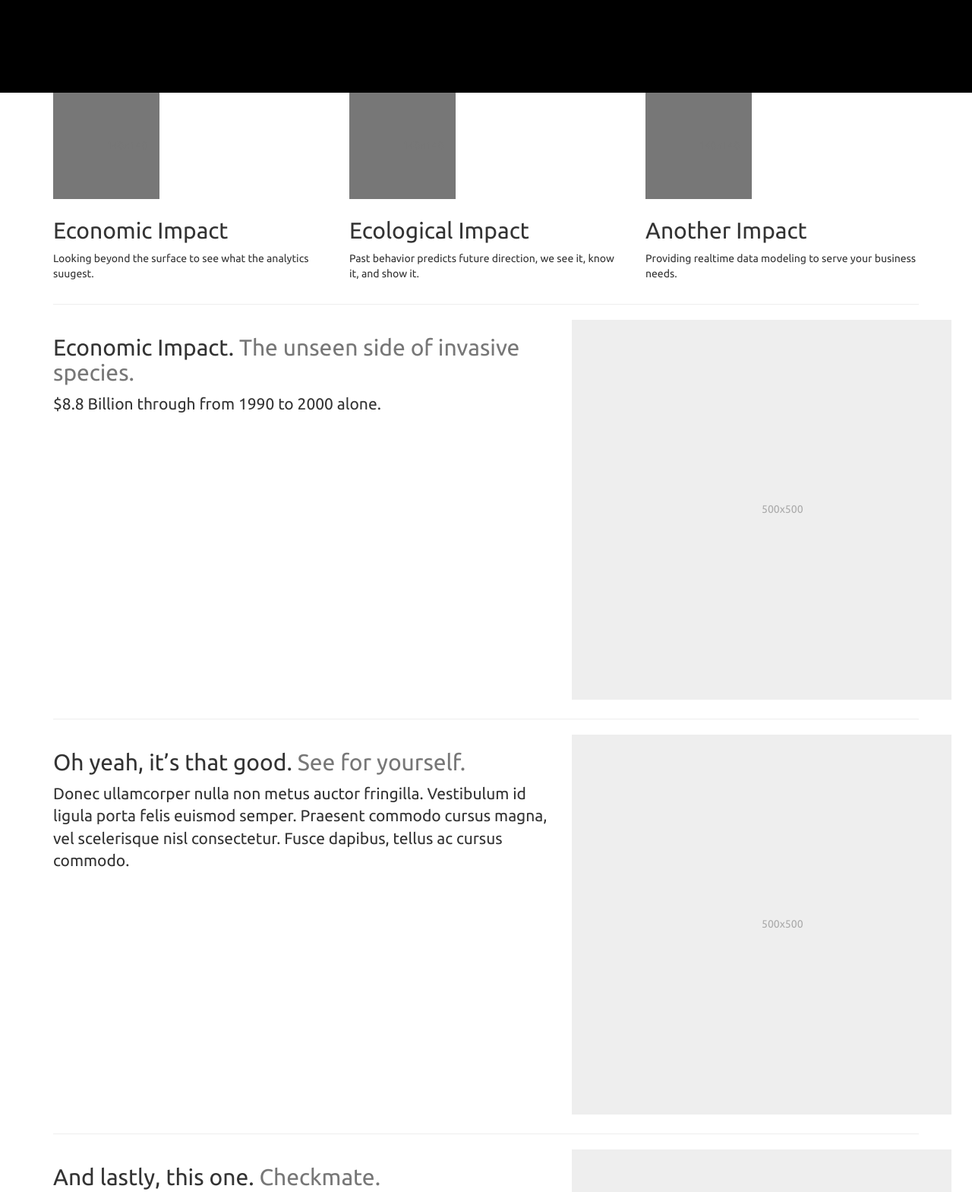
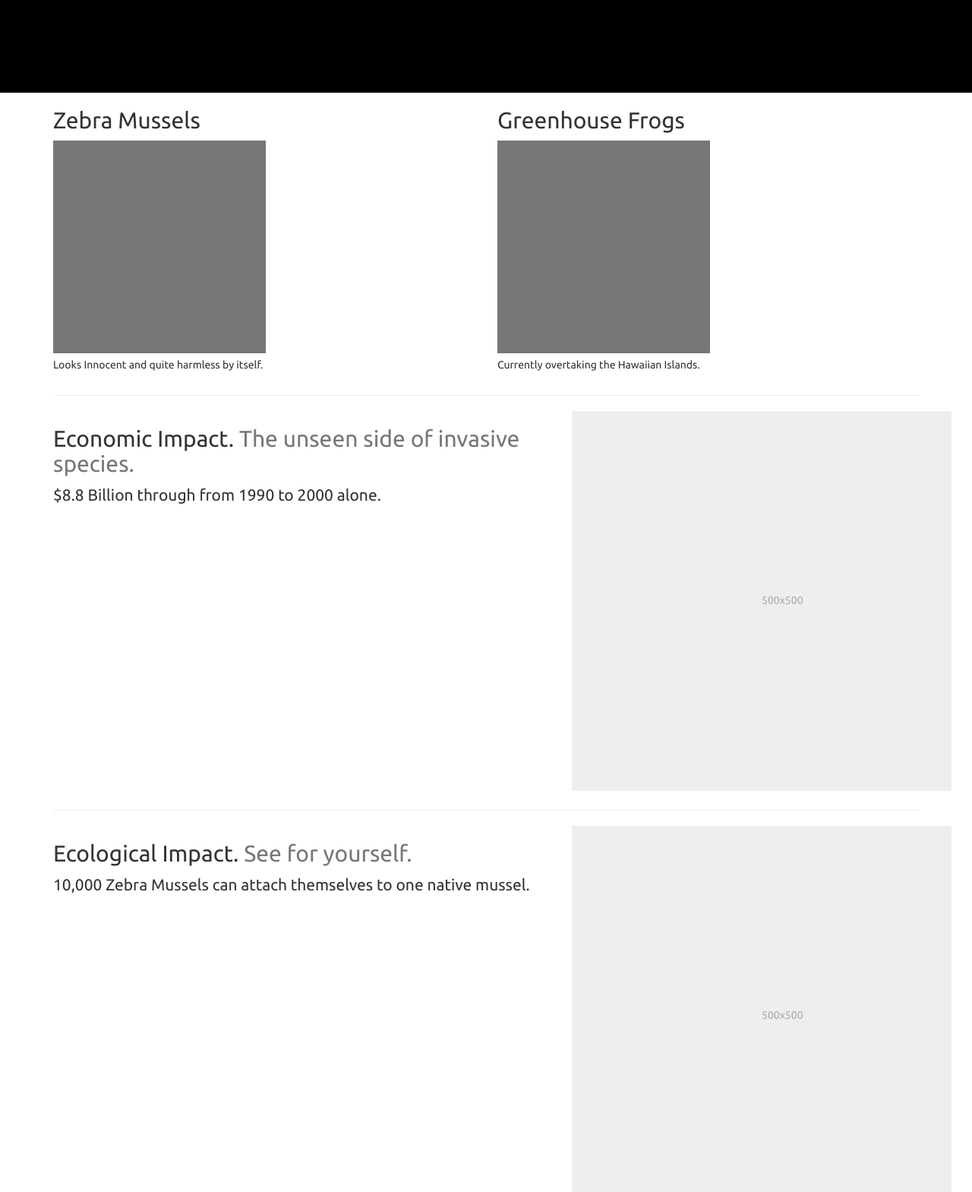
Before and after one commit to sarahgao22sg/Project3, a plain HTML site: page templates/index.html in a window 1280 px wide. Shown: the part 620-2189 px from the top of the page at 76% size. Drawn offline with nearby package versions, Linux system fonts and the light colour scheme.

Commit message:
Updates to Homepage

```diff
--- a/templates/index.html
+++ b/templates/index.html
@@ -44,20 +44,15 @@
   <div class="container marketing">
     <!-- Three columns of text below the carousel -->
     <div class="row">
-      <div class="col-lg-4">
-        <svg class="bd-placeholder-img rounded-circle" width="140" height="140" xmlns="http://www.w3.org/2000/svg" preserveAspectRatio="xMidYMid slice" focusable="false" role="img" aria-label="Placeholder: 140x140"><title>Placeholder</title><rect width="100%" height="100%" fill="#777"></rect><text x="50%" y="50%" fill="#777" dy=".3em">140x140</text></svg>
-        <h2>Economic Impact</h2>
-        <p>Looking beyond the surface to see what the analytics suugest.</p>
+      <div class="col-lg-6">
+        <h2>Zebra Mussels</h2>
+        <svg class="bd-placeholder-img rounded-circle" width="280" height="280" xmlns="http://www.w3.org/2000/svg" preserveAspectRatio="xMidYMid slice" focusable="false" role="img" aria-label="Placeholder: 140x140"><title>Placeholder</title><rect width="100%" height="100%" fill="#777"></rect><text x="50%" y="50%" fill="#777" dy=".3em">140x140</text></svg>
+        <p>Looks Innocent and quite harmless by itself.</p>
       </div><!-- /.col-lg-4 -->
-      <div class="col-lg-4">
-        <svg class="bd-placeholder-img rounded-circle" width="140" height="140" xmlns="http://www.w3.org/2000/svg" preserveAspectRatio="xMidYMid slice" focusable="false" role="img" aria-label="Placeholder: 140x140"><title>Placeholder</title><rect width="100%" height="100%" fill="#777"></rect><text x="50%" y="50%" fill="#777" dy=".3em">140x140</text></svg>
-        <h2>Ecological Impact</h2>
-        <p>Past behavior predicts future direction, we see it, know it, and show it.</p>
-      </div><!-- /.col-lg-4 -->
-      <div class="col-lg-4">
-        <svg class="bd-placeholder-img rounded-circle" width="140" height="140" xmlns="http://www.w3.org/2000/svg" preserveAspectRatio="xMidYMid slice" focusable="false" role="img" aria-label="Placeholder: 140x140"><title>Placeholder</title><rect width="100%" height="100%" fill="#777"></rect><text x="50%" y="50%" fill="#777" dy=".3em">140x140</text></svg>
-        <h2>Another Impact</h2>
-        <p>Providing realtime data modeling to serve your business needs.</p>
+      <div class="col-lg-6">
+        <h2>Greenhouse Frogs</h2>
+        <svg class="bd-placeholder-img rounded-circle" width="280" height="280" xmlns="http://www.w3.org/2000/svg" preserveAspectRatio="xMidYMid slice" focusable="false" role="img" aria-label="Placeholder: 140x140"><title>Placeholder</title><rect width="100%" height="100%" fill="#777"></rect><text x="50%" y="50%" fill="#777" dy=".3em">140x140</text></svg>
+        <p>Currently overtaking the Hawaiian Islands.</p>
       </div><!-- /.col-lg-4 -->
     </div><!-- /.row -->
     <!-- START THE FEATURETTES -->
@@ -74,8 +69,8 @@
     <hr class="featurette-divider">
     <div class="row featurette">
       <div class="col-md-7 order-md-2">
-        <h2 class="featurette-heading">Oh yeah, it’s that good. <span class="text-muted">See for yourself.</span></h2>
-        <p class="lead">Donec ullamcorper nulla non metus auctor fringilla. Vestibulum id ligula porta felis euismod semper. Praesent commodo cursus magna, vel scelerisque nisl consectetur. Fusce dapibus, tellus ac cursus commodo.</p>
+        <h2 class="featurette-heading">Ecological Impact. <span class="text-muted">See for yourself.</span></h2>
+        <p class="lead">10,000 Zebra Mussels can attach themselves to one native mussel.</p>
       </div>
       <div class="col-md-5 order-md-1">
         <svg class="bd-placeholder-img bd-placeholder-img-lg featurette-image img-fluid mx-auto" width="500" height="500" xmlns="http://www.w3.org/2000/svg" preserveAspectRatio="xMidYMid slice" focusable="false" role="img" aria-label="Placeholder: 500x500"><title>Placeholder</title><rect width="100%" height="100%" fill="#eee"></rect><text x="50%" y="50%" fill="#aaa" dy=".3em">500x500</text></svg>
@@ -84,8 +79,8 @@
     <hr class="featurette-divider">
     <div class="row featurette">
       <div class="col-md-7">
-        <h2 class="featurette-heading">And lastly, this one. <span class="text-muted">Checkmate.</span></h2>
-        <p class="lead">Donec ullamcorper nulla non metus auctor fringilla. Vestibulum id ligula porta felis euismod semper. Praesent commodo cursus magna, vel scelerisque nisl consectetur. Fusce dapibus, tellus ac cursus commodo.</p>
+        <h2 class="featurette-heading">They often show up in very non-descript ways. </h2>
+        <p class="lead">The Greenhouse Frog hitched a ride on plants. The Zebra mussel first arrived attached to the underbelly of a boat.</p>
       </div>
       <div class="col-md-5">
         <svg class="bd-placeholder-img bd-placeholder-img-lg featurette-image img-fluid mx-auto" width="500" height="500" xmlns="http://www.w3.org/2000/svg" preserveAspectRatio="xMidYMid slice" focusable="false" role="img" aria-label="Placeholder: 500x500"><title>Placeholder</title><rect width="100%" height="100%" fill="#eee"></rect><text x="50%" y="50%" fill="#aaa" dy=".3em">500x500</text></svg>
```
Also changed, not shown: static/css/style.css (+2 -27 lines).
